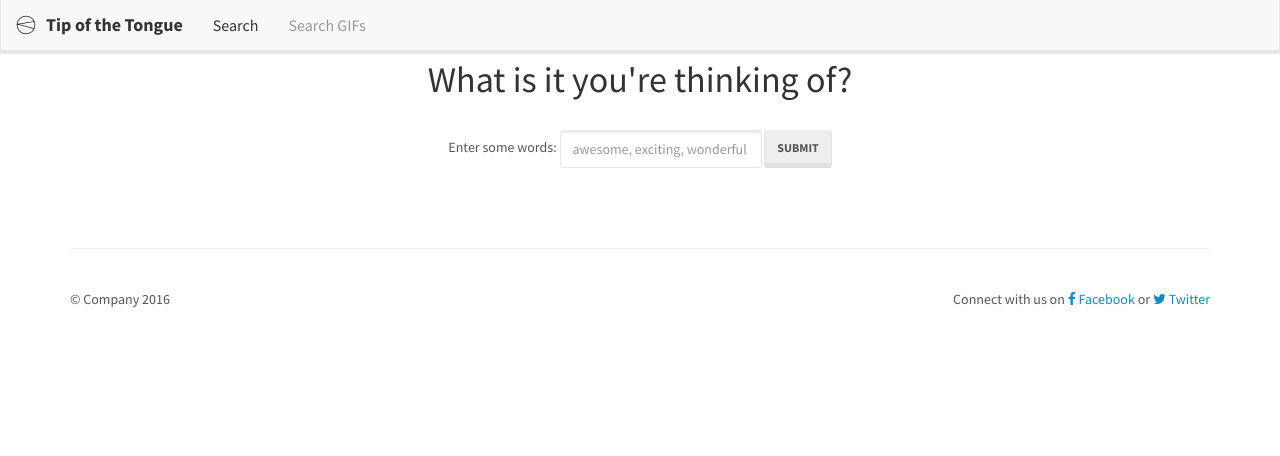
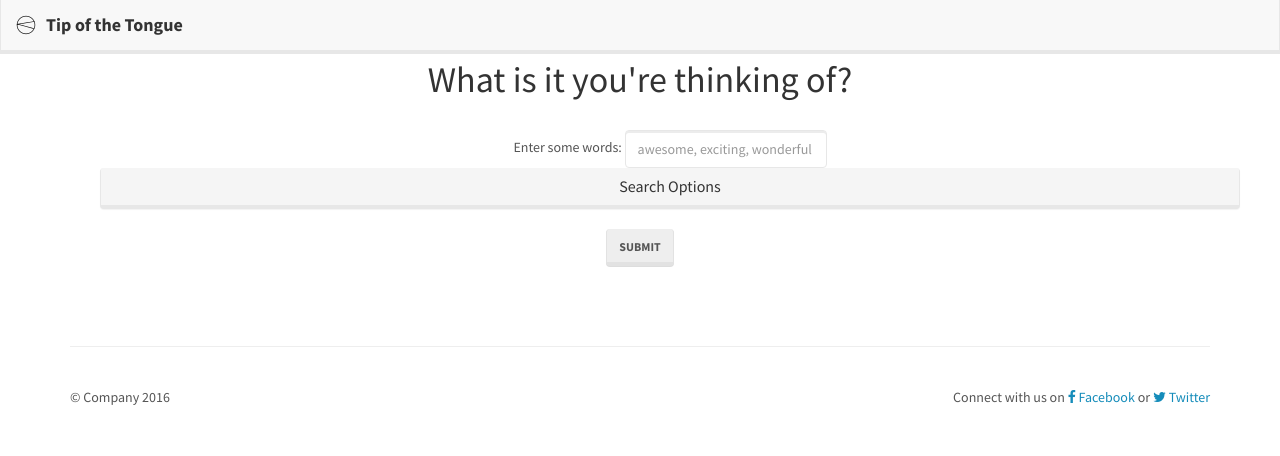
Before and after one commit to telamonian/TotT, a Django app: template TotT/src/templates/search.html in a window 1280 px wide. Shown: the top 456 px of the page. Run offline with Django 3.2, Linux system fonts and the light colour scheme; the template is opened without the code that fills it, so the values that code supplies are empty; some libraries are stand-ins or nearby versions.

Commit message:
One page with switches

```diff
--- a/TotT/src/TotT/forms.py
+++ b/TotT/src/TotT/forms.py
@@ -2,6 +2,9 @@ from django import forms
 
 class WordForm(forms.Form):
     sub_words = forms.CharField(label= "Words",max_length=1000)
+    urban_bool = forms.BooleanField(initial=False, label= "Urban", required=False)
+    mthe_bool = forms.BooleanField(initial=True, label= "MThesaur", required=False)
+    gif_bool = forms.BooleanField(initial=False, label= "Giphy", required=False)
 
     def get_list(self):
         s=self.cleaned_data['sub_words']
--- a/TotT/src/TotT/urls.py
+++ b/TotT/src/TotT/urls.py
@@ -13,9 +13,9 @@ urlpatterns = [
     #url(r'^admin/', include(admin.site.urls)),
     #url(r'^', include(accounts.urls, namespace='accounts')),
     # added by JRJ
-    url(r'^$', views.SearchPage.as_view(search_type="None"), name='search'),
-    url(r'^searchGif/$', views.SearchPage.as_view(search_type="Gifs"), name='searchGif'),
-    url(r'^search/$', views.SearchPage.as_view(search_type="None"), name='search'),
+    url(r'^$', views.SearchPage.as_view(), name='search'),
+    #url(r'^searchGif/$', views.SearchPage.as_view(search_type="Gifs"), name='searchGif'),
+    url(r'^search/$', views.SearchPage.as_view(), name='search'),
 ]
 
 # User-uploaded files like profile pics need to be served in development
--- a/TotT/src/templates/_navbar.html
+++ b/TotT/src/templates/_navbar.html
@@ -1,2 +1 @@
 <li {% if active_link == "search" %}class="active"{% endif %}><a href="{% url 'search' %}">Search</a></li>
-<li {% if active_link == "searchGif" %}class="active"{% endif %}><a href="{% url 'searchGif' %}">Search GIFs</a></li>
--- a/TotT/src/templates/search.html
+++ b/TotT/src/templates/search.html
@@ -2,14 +2,6 @@
 
 {% load staticfiles %}
 {% load crispy_forms_tags %}
-
-{% block navbar-left %}
-  {% if gifs %}
-   {% include "_navbar.html" with active_link="searchGif" %}
-  {% else %}
-   {% include "_navbar.html" with active_link="search" %}
-  {% endif %}
-{% endblock %}
 
     {% block container %}
     <div class="container">
@@ -19,21 +11,37 @@
         <br>
         {% if gif %}
          <img src="{{ gif }}" alt="gif">
-        {% elif words %}
+         {% endif %}
+        {% if words %}
          {% for w in words %}
           <ol>{{ w }}</ol>
          {% endfor %}
         {% else %}
          {% if error_message %}<p>{{ error_message }}</p>{% endif %}
-        {% if gifs %}
-         <form class="form-inline" role="form" action="/searchGif/" method="post">
-        {% else %}
          <form class="form-inline" role="form" action="/search/" method="post">
-        {% endif %}
           {% csrf_token %}
           <div class="form-group">
             <label for="sub_words">Enter some words:</label>
             <input type="text" class="form-control" id="sub_words" name="sub_words" placeholder="awesome, exciting, wonderful">
+            <br>
+            <div class="container">
+  <div class="panel-group">
+    <div class="panel panel-default">
+      <div class="panel-heading">
+        <h4 class="panel-title">
+          <a data-toggle="collapse" href="#collapse1">Search Options</a>
+        </h4>
+      </div>
+      <div id="collapse1" class="panel-collapse collapse">
+        <ul class="list-group">
+          <li class="list-group-item">Urban Dictionary<input type="checkbox" class="form-control" id="urban_bool" name="urban_bool"></li>
+          <li class="list-group-item">MThesaur<input type="checkbox" class="form-control" id="mthe_bool" name="mthe_bool" checked></li>
+          <li class="list-group-item">Giphy<input type="checkbox" class="form-control" id="gif_bool" name="gif_bool"></li>
+        </ul>
+      </div>
+    </div>
+  </div>
+</div>
           </div>
           <button type="submit" class="btn btn-default" name="search_thesaurus">Submit</button>
         </form>
```
Also changed, not shown: TotT/src/TotT/views.py (+9 -18 lines).
